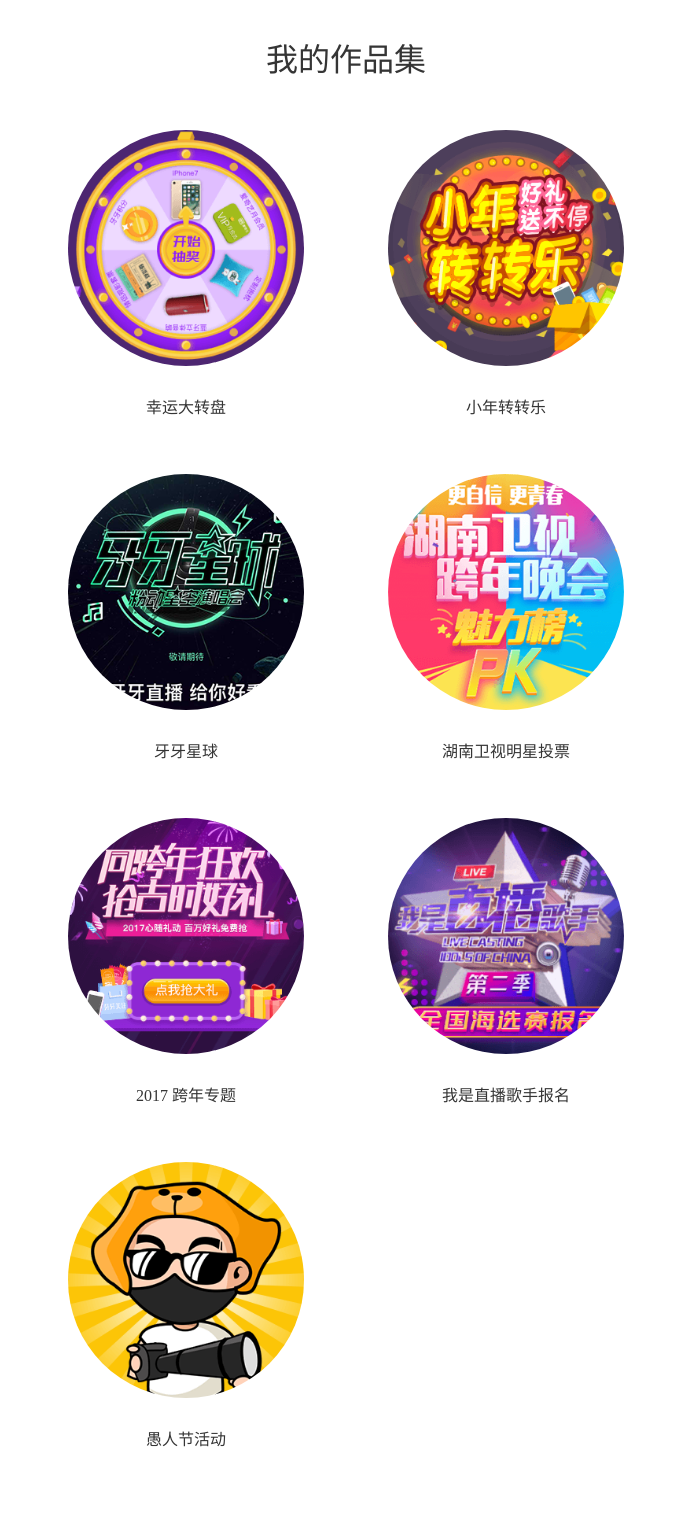
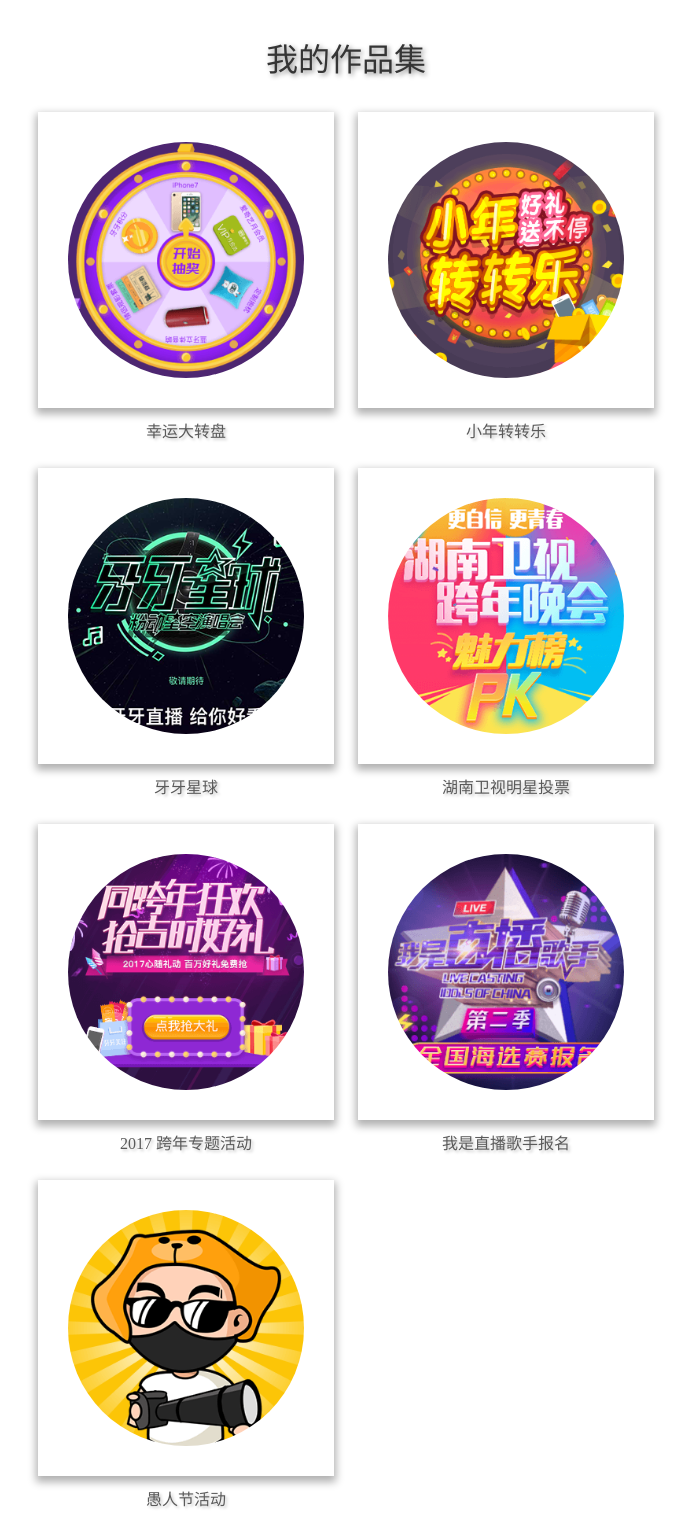
Before and after one commit to DaErDuo/demo, a plain HTML site: page index.html in a window 1280 px wide. Shown: the whole page, without its empty margins (294-985 px from the left). Before the commit the page ends 1464 px from the top, so only its background shows below. Drawn offline with Linux system fonts and the light colour scheme.

Commit message:
Update index.html

```diff
--- a/index.html
+++ b/index.html
@@ -8,12 +8,12 @@
     <title>作品集</title>
     <style>
         .page{max-width:640px;min-height:100%;margin:auto}
-        .page .block h1{margin:44px auto 12px;font-size:2rem;font-weight:400;line-height:1;color:#353535;text-align:center}
+        .page .block h1{margin:44px auto 24px;font-size:2rem;font-weight:400;line-height:1;color:#353535;text-align:center;text-shadow:2px 2px 5px #8A8A8A}
         .works-list{font-size:0}
         .works-list li{display:inline-block;width:50%;padding:12px;box-sizing:border-box;vertical-align:top}
-        .works-list li div{position:relative;width:100%;padding-top:100%}
+        .works-list li div{position:relative;width:100%;padding-top:100%;box-shadow:0 4px 8px 2px #b1b1b1}
         .works-list li div img{position:absolute;top:10%;left:10%;width:80%;border-radius:100%}
-        .works-list li p{font-size:1rem;line-height:1.5;color:#353535;text-align:center}
+        .works-list li p{margin-top: 12px;font-size:1rem;line-height:1.5;color:#5A5A5A;text-align:center;text-shadow:2px 2px 3px #C9C9C9}
     </style>
 </head>
 <body>
@@ -25,7 +25,7 @@
                 <li><a href="//h5.9zhiad.com/h5/yaya/praise/index?code=XNZZL2016&session=2D78A4C8B329140286DA9675DA3A19B6015B54292930760BCA57DB7AC928D06A"><div><img src="common/images/share/share-zhuanzhuanle.png"></div><p>小年转转乐</p></a></li>
                 <li><a href="//h5.9zhiad.com/h5/live/liveParty/index"><div><img src="common/images/share/share-yaya-planet.png"></div><p>牙牙星球</p></a></li>
                 <li><a href="//h5.9zhiad.com/h5/interaction/partyStar/team_vote_list?tvId=1"><div><img src="common/images/share/share-hunan-tv-vote.png"></div><p>湖南卫视明星投票</p></a></li>
-                <li><a href="//file.9zhiad.com/release/static/yaya/grab-gifts/index.html?v=8"><div><img src="common/images/share/share-2017-new-year.png"></div><p>2017 跨年专题</p></a></li>
+                <li><a href="//file.9zhiad.com/release/static/yaya/grab-gifts/index.html?v=8"><div><img src="common/images/share/share-2017-new-year.png"></div><p>2017 跨年专题活动</p></a></li>
                 <li><a href="//file.9zhiad.com/static/yaya/release/yaya-front/html/app/singer-apply/index.html?t=1488185172036"><div><img src="common/images/share/share-singer-apply.png"></div><p>我是直播歌手报名</p></a></li>
                 <li><a href="//file.9zhiad.com/static/yaya/demo/yaya-front/html/app/april-fool/index.html?v=1"><div><img src="common/images/share/share-fools-day.png"></div><p>愚人节活动</p></a></li>
             </ul>
```
